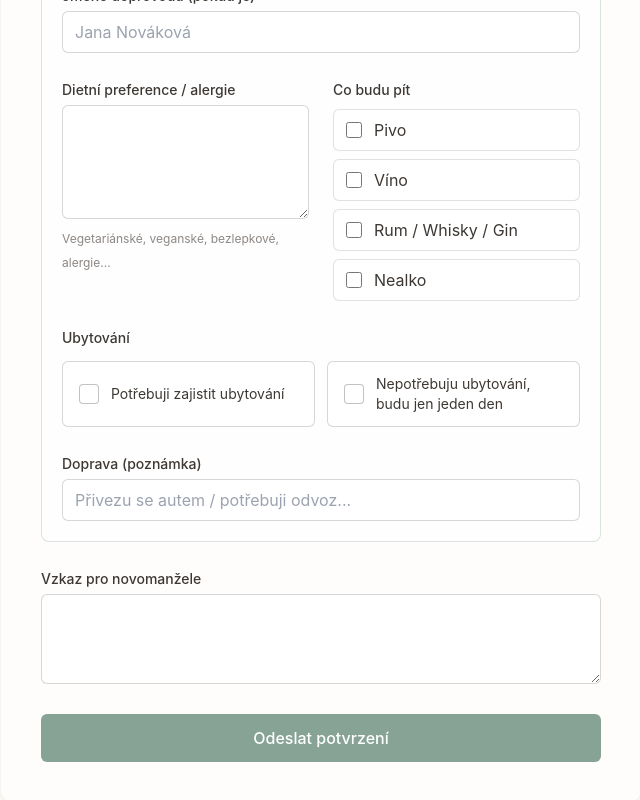
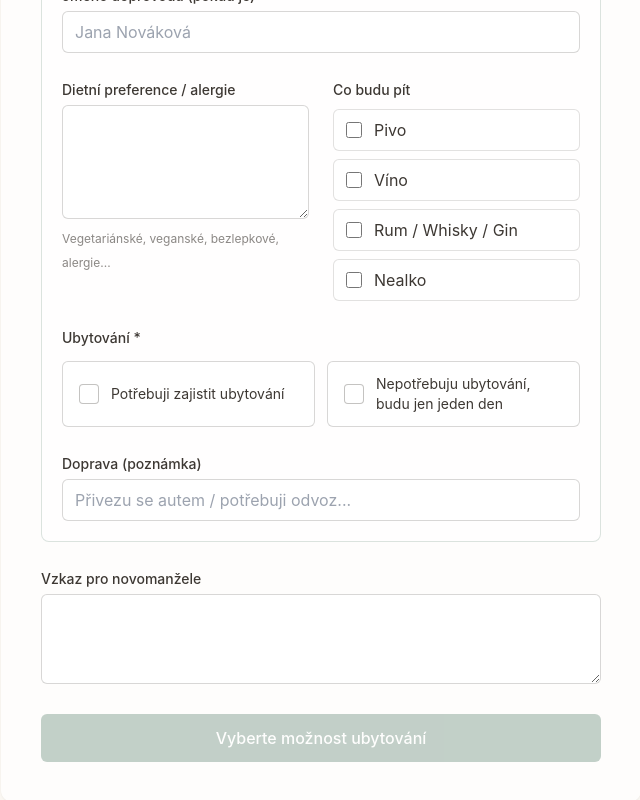
Before and after one commit to Vetinari90/wedding-app, a Next.js app: page / in a window 1280 px wide. Shown: the part 2112-2912 px from the top of the page, without its empty margins (319-959 px from the left). Built offline with nearby package versions, Linux system fonts and the light colour scheme; no server answers.

Commit message:
Require accommodation choice (server + client validation)
- Schema refine: one of 'need'/'none' must be picked when attending=yes
- Client: submit disabled with hint 'Vyberte moznost ubytovani'
- Shows server error under cards if somehow bypassed client

```diff
--- a/src/app/RsvpForm.tsx
+++ b/src/app/RsvpForm.tsx
@@ -62,10 +62,11 @@ export default function RsvpForm() {
 
   const hasConflict = Boolean(conflicts.name || conflicts.companion_name);
   const isChecking = Boolean(checking.name || checking.companion_name);
+  const missingChoice = attending === "yes" && accChoice === "";
   const missingStay =
     attending === "yes" && accChoice === "need" && accStay === "";
   const submitDisabled =
-    pending || hasConflict || isChecking || missingStay;
+    pending || hasConflict || isChecking || missingChoice || missingStay;
 
   // Klient-side konflikt má přednost před server-side chybou ze stejného pole.
   const errName = conflicts.name ?? serverErr("name");
@@ -206,7 +207,7 @@ export default function RsvpForm() {
           </div>
 
           <div className="space-y-3">
-            <span className="text-sm font-medium">Ubytování</span>
+            <span className="text-sm font-medium">Ubytování *</span>
             <div className="grid sm:grid-cols-2 gap-3">
               <ChoiceCard
                 label="Potřebuji zajistit ubytování"
@@ -225,6 +226,11 @@ export default function RsvpForm() {
                 }}
               />
             </div>
+            {serverErr("accommodation_choice") && !missingChoice && (
+              <span className="text-xs text-red-600">
+                {serverErr("accommodation_choice")}
+              </span>
+            )}
             {/* Hidden input, aby se choice poslalo na server */}
             <input
               type="hidden"
@@ -294,9 +300,11 @@ export default function RsvpForm() {
             ? "Ověřuji..."
             : hasConflict
               ? "Opravte prosím chyby výše"
-              : missingStay
-                ? "Vyberte délku pobytu"
-                : "Odeslat potvrzení"}
+              : missingChoice
+                ? "Vyberte možnost ubytování"
+                : missingStay
+                  ? "Vyberte délku pobytu"
+                  : "Odeslat potvrzení"}
       </button>
     </form>
   );
--- a/src/lib/schema.ts
+++ b/src/lib/schema.ts
@@ -39,6 +39,16 @@ export const rsvpSchema = z
       message: "Vyberte prosím délku pobytu",
       path: ["accommodation_stay"],
     },
+  )
+  .refine(
+    (d) =>
+      d.attending === "no" ||
+      d.accommodation_choice === "need" ||
+      d.accommodation_choice === "none",
+    {
+      message: "Vyberte prosím jednu z možností ubytování",
+      path: ["accommodation_choice"],
+    },
   );
 
 export type RsvpInput = z.infer<typeof rsvpSchema>;
```
